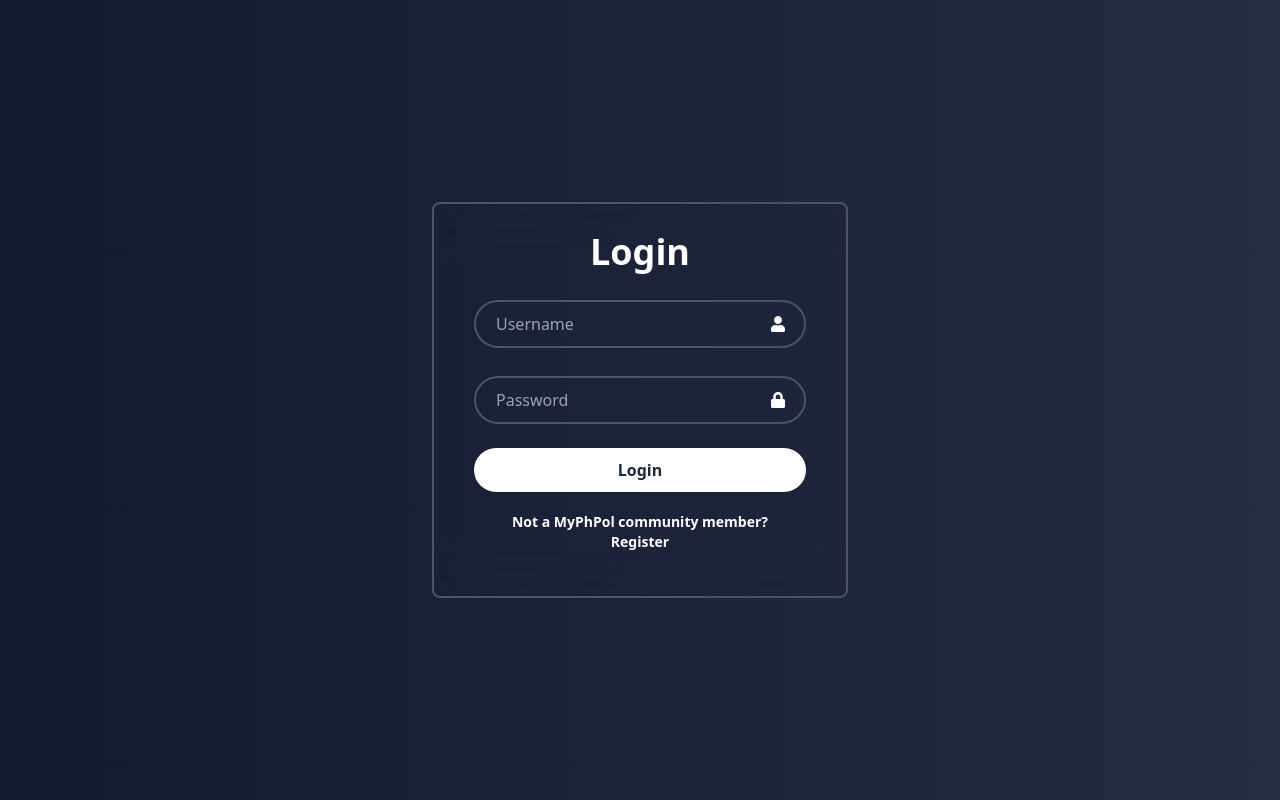
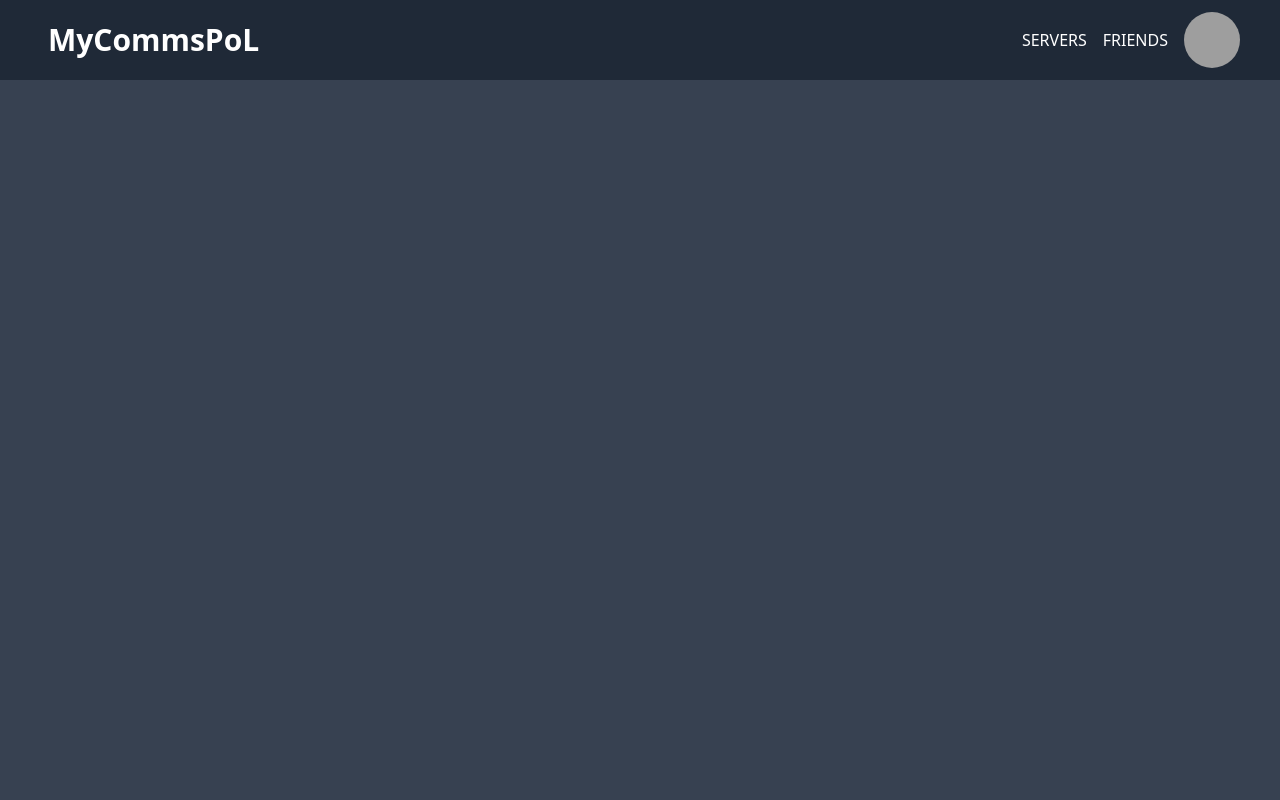
Before and after one commit to MyPHPoL/MyCommsFront, a React (Create React App) app: page / in a window 1280 px wide. Built offline with nearby package versions, Linux system fonts and the light colour scheme; grey boxes are pictures that could not be loaded.

Commit message:
Update App.tsx

```diff
--- a/src/App.tsx
+++ b/src/App.tsx
@@ -5,8 +5,8 @@ function App(){
     return (
         <div>
           {/* <RegisterForm/> */}
-          <LoginForm/>
-          {/*<MainPage/>*/}
+          {/* <LoginForm/> */}
+          <MainPage/>
         </div>
     );
 }
```
